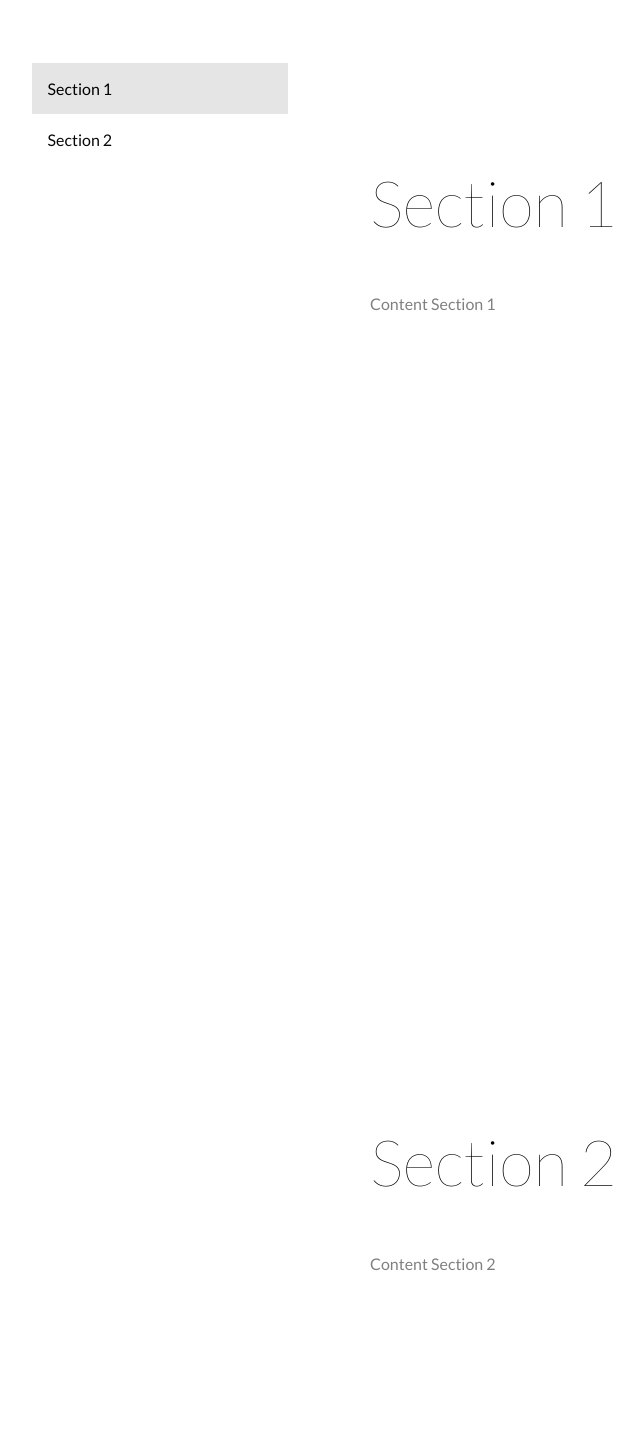
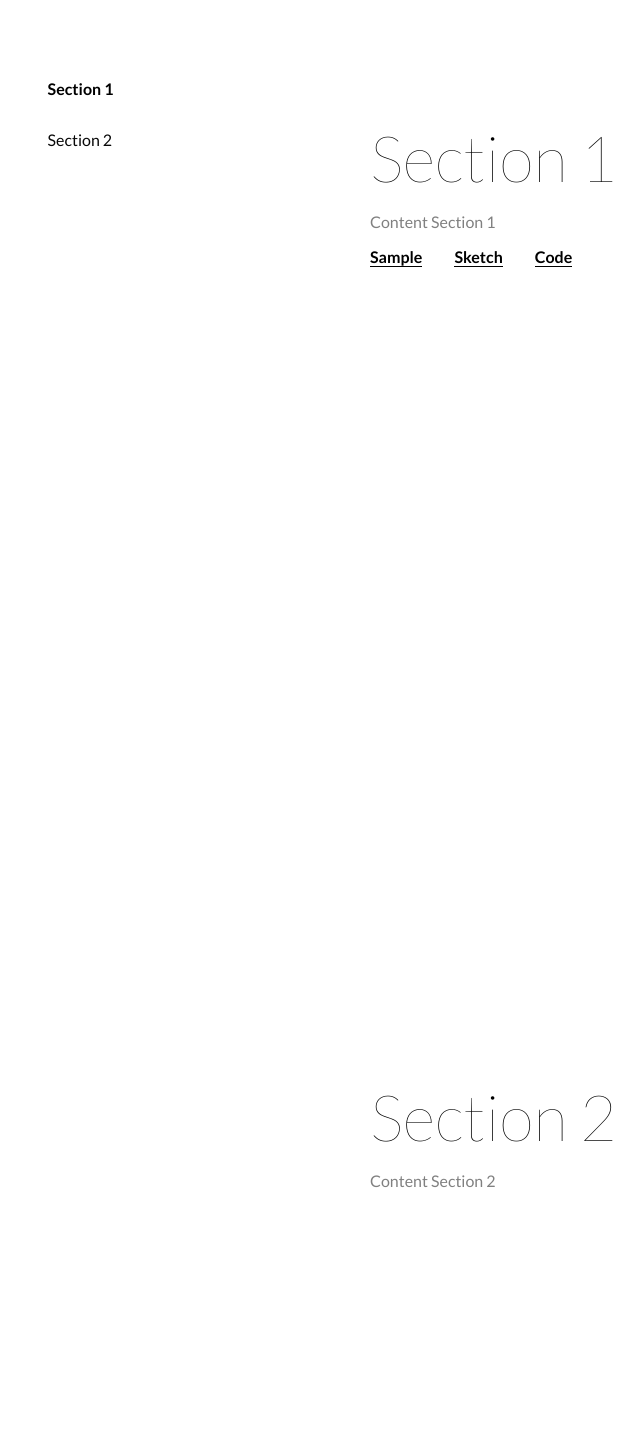
Before and after one commit to OphiophagusHannah/this-week-feeling, a PHP site: page / in a window 1280 px wide. Shown: the top 1440 px of the page, without its empty margins (2-646 px from the left). Run offline with PHP 8.4, Linux system fonts and the light colour scheme.

Commit message:
corrections

```diff
--- a/index.html
+++ b/index.html
@@ -30,10 +30,17 @@
                     "item_id": "1",
                     "item_title": "Section 1",
                     "item_content": "Content Section 1",
+                    "sample_link": "XXX",
+                    "sketch_link": "XXX",
+                    "interactive_link": "XXX"
+
                 }, {
                     "item_id": "2",
                     "item_title": "Section 2",
                     "item_content": "Content Section 2",
+                    "sample_link": "",
+                    "sketch_link": "",
+                    "interactive_link": ""
                 }
             ]
         }
@@ -54,13 +61,41 @@
             for (var i = 0; i < data[key].length; i++) {
                 var title = data[key][i].item_title;
                 var desc = data[key][i].item_content;
+                var sample_link = data[key][i].sample_link;
+                var sketch_link = data[key][i].sketch_link;
+                var interactive_link = data[key][i].interactive_link;
                 var id = data[key][i].item_id;
                 var div = document.createElement('div');
                 div.className = 'page-section';
                 div.id = id;
+                if (title) {
+                    title = '<h2>' + title + '</h2>';
+                    div.innerHTML += title;
+                }
 
-                div.innerHTML =
-                    '<h2>' + title + '</h2><p>' + desc + '</p>';
+                if (desc) {
+                    desc = '<p>' + desc + '</p>';
+                    div.innerHTML += desc;
+                }
+
+                if (sample_link) {
+                    sample_link = '<a href="' + sample_link + '">Sample</a>';
+                    div.innerHTML += sample_link;
+                }
+
+
+                if (sketch_link) {
+                    sketch_link = '<a href="' + sketch_link + '">Sketch</a>';
+                    div.innerHTML += sketch_link;
+                }
+
+
+                if (interactive_link) {
+                    interactive_link = '<a href="' + interactive_link + '">Code</a>';
+                    div.innerHTML += interactive_link;
+                }
+
+
                 document.getElementById('item-section').appendChild(div);
             }
         }
--- a/main.css
+++ b/main.css
@@ -12,6 +12,8 @@ body {
 
 h2 {
   font-size: 64px;
+  margin-top: 0.5rem;
+  margin-bottom: 1rem;
 }
 
 .page-section {
@@ -31,6 +33,23 @@ h2 {
   font-weight: 400;
 }
 
+.page-section a {
+  color: black;
+  text-decoration: none;
+  font-weight: 600;
+  border-bottom: 1px solid black;
+  margin-right: 2rem;
+  -webkit-transition: 0.3s linear;
+  transition: 0.3s linear;
+}
+
+.page-section a:hover {
+  color: orangered;
+  border-bottom: 1px solid orangered;
+  -webkit-transition: 0.3s linear;
+  transition: 0.3s linear;
+}
+
 .navigation {
   position: fixed;
   width: 20%;
@@ -43,14 +62,20 @@ h2 {
   color: #080808;
   padding: 1em;
   font-weight: 400;
+  -webkit-transition: 0.3s linear;
+  transition: 0.3s linear;
 }
 
 .navigation__link:hover {
-  background-color: #aaa;
+  color: orangered;
+  -webkit-transition: 0.3s linear;
+  transition: 0.3s linear;
 }
 
 .navigation__link.active {
   color: black;
-  background-color: rgba(0, 0, 0, 0.1);
+  font-weight: 600;
+  -webkit-transition: 0.3s linear;
+  transition: 0.3s linear;
 }
 /*# sourceMappingURL=main.css.map */
--- a/main.scss
+++ b/main.scss
@@ -11,6 +11,8 @@ body {
 
 h2 {
     font-size: 64px;
+    margin-top: 0.5rem;
+    margin-bottom: 1rem;
 }
 
 .page-section {
@@ -27,6 +29,19 @@ h2 {
         color: grey;
         font-weight: 400;
     }
+    a {
+        color: black;
+        text-decoration: none;
+        font-weight: 600;
+        border-bottom: 1px solid black;
+        margin-right: 2rem;
+        transition: 0.3s linear;
+        &:hover {
+            color: orangered;
+            border-bottom: 1px solid orangered;
+            transition: 0.3s linear;
+        }
+    }
 }
 
 .navigation {
@@ -40,14 +55,17 @@ h2 {
         color: rgb(8, 8, 8);
         padding: 1em;
         font-weight: 400;
+        transition: 0.3s linear;
 
         &:hover {
-            background-color: #aaa;
+            color: orangered;
+            transition: 0.3s linear;
         }
 
         &.active {
             color: black;
-            background-color: rgba(0, 0, 0, 0.1);
+            font-weight: 600;
+            transition: 0.3s linear;
         }
     }
 }
```
